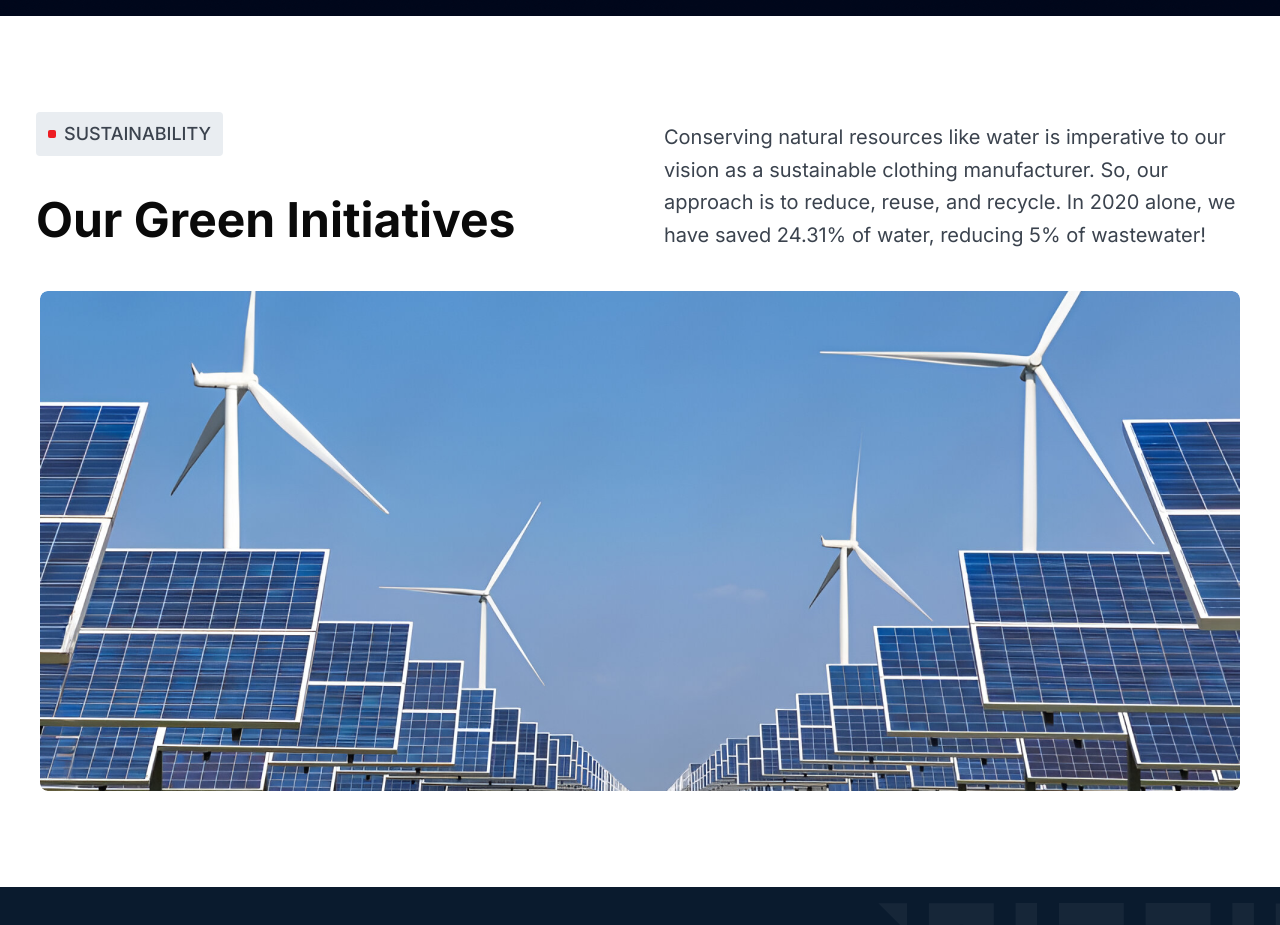
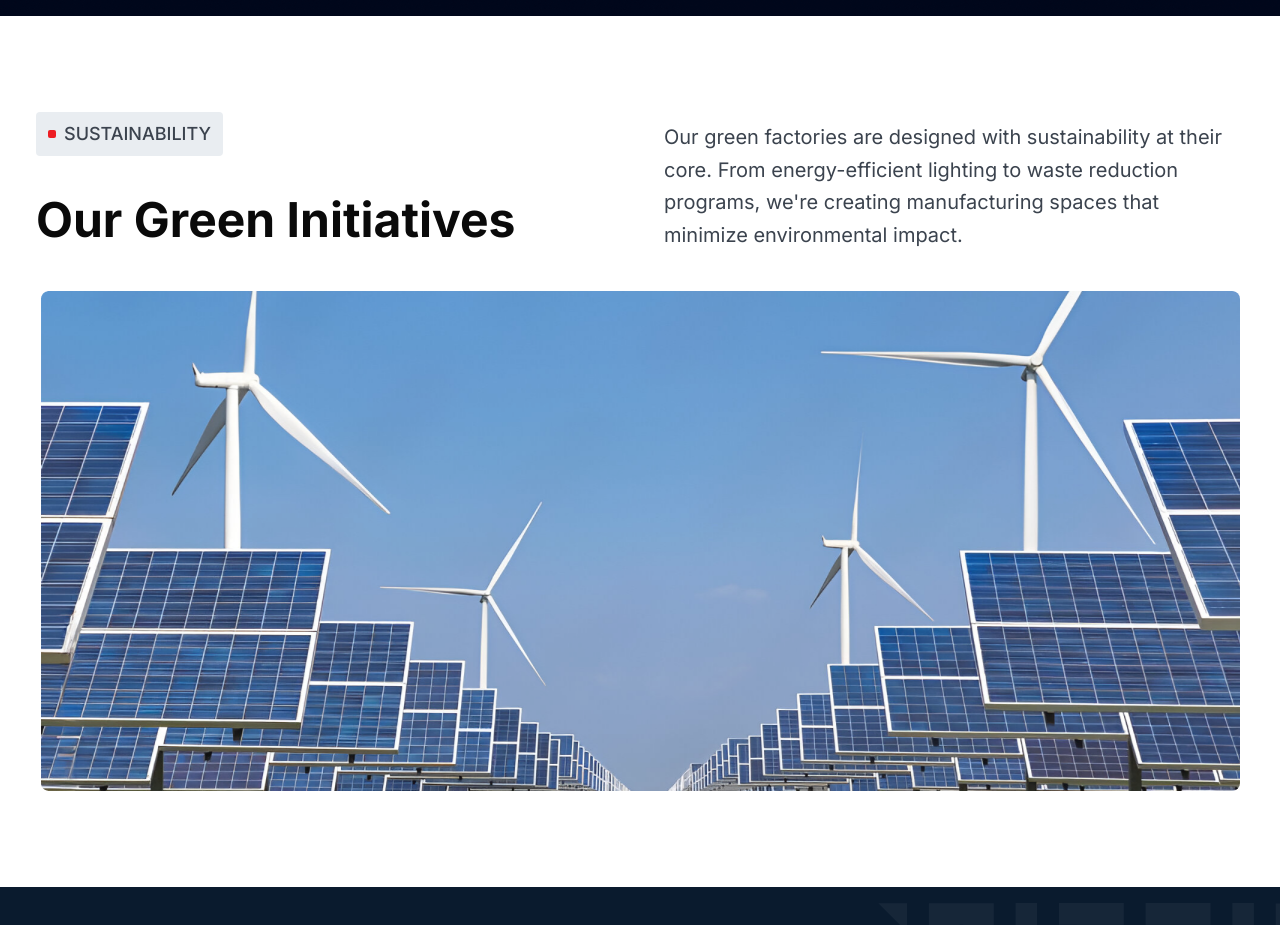
Before and after one commit to soyab-mostofa/ssg-website, a Next.js app: page /sustainability in a window 1280 px wide. Shown: the part 780-1705 px from the top of the page. Built offline with nearby package versions, Linux system fonts and the light colour scheme.

Commit message:
fix animation

```diff
--- a/src/app/(frontend)/sustainability/page.tsx
+++ b/src/app/(frontend)/sustainability/page.tsx
@@ -1,16 +1,25 @@
-/* eslint-disable @next/next/no-img-element */
 'use client'
 import AboutHeader from '@/app/_components/pages/about/AboutHeader'
 import SectionLayout from '@/app/_components/shared/SectionLayout'
-import React from 'react'
-import SustainabilityAccordion from './sustainability-accordion'
+import React, { useState, useEffect } from 'react'
+import SustainabilityAccordion, { sustainabilityItems } from './sustainability-accordion'
 import CarbonWipeout from './CarbonWipeout'
 import SustainableDevelopment from './SustainableDevelopment'
 import ImpactStories from '@/app/_components/pages/home/impact-stories'
-import { motion } from 'motion/react'
+import { motion, AnimatePresence } from 'motion/react'
 import Image from 'next/image'
 
 const SustainabilityPage = () => {
+  const [active, setActive] = useState<number>(0)
+
+  useEffect(() => {
+    const interval = setInterval(() => {
+      setActive((prev) => (prev + 1) % sustainabilityItems.length)
+    }, 3000)
+
+    return () => clearInterval(interval)
+  }, [])
+
   return (
     <div>
       <AboutHeader
@@ -21,9 +30,28 @@ const SustainabilityPage = () => {
         chip="sustainability"
         heading="Our Green Initiatives"
         className="py-0 pt-16 md:py-0 md:pt-24"
-        subLeft="Conserving natural resources like water is imperative to our vision as a sustainable clothing manufacturer. So, our approach is to reduce, reuse, and recycle. In 2020 alone, we have saved 24.31% of water, reducing 5% of wastewater!"
+        subLeft={sustainabilityItems[active].content}
       >
-        <div className="relative mx-auto h-[500px] max-w-[1200px] rounded-[8px] bg-[url('/sustainability-windmill.png')] bg-cover" />
+        <div className="relative mx-auto h-[500px] max-w-[1200px] overflow-hidden rounded-[8px] bg-cover">
+          <AnimatePresence mode="wait">
+            <motion.div
+              key={active}
+              className="absolute inset-0"
+              initial={{ opacity: 0, x: 20 }}
+              animate={{ opacity: 1, x: 0 }}
+              exit={{ opacity: 0, x: -20 }}
+              transition={{ duration: 0.5, ease: 'easeInOut' }}
+            >
+              <Image
+                src={sustainabilityItems[active].image}
+                alt={sustainabilityItems[active].title}
+                fill
+                className="h-full w-full object-cover"
+                priority
+              />
+            </motion.div>
+          </AnimatePresence>
+        </div>
         <SustainabilityAccordion />
         <CarbonWipeout />
         <SustainableDevelopment />
--- a/src/app/(frontend)/sustainability/sustainability-accordion.tsx
+++ b/src/app/(frontend)/sustainability/sustainability-accordion.tsx
@@ -11,7 +11,7 @@ interface AccordionItem {
   image: string
 }
 
-const items: AccordionItem[] = [
+export const sustainabilityItems: AccordionItem[] = [
   {
     title: 'Water',
     content:
@@ -42,7 +42,7 @@ export default function SustainabilityAccordion() {
   return (
     <div className="relative mt-16 space-y-4 bg-primary-blue-900 pb-16 pt-16 text-others-white sm:mt-24 sm:pb-24 sm:pt-24">
       <div className="container">
-        {items.map((item, index) => (
+        {sustainabilityItems.map((item, index) => (
           <div key={item.title} className="border-white/10 border-b last:border-none">
             <button
               onClick={() => toggleAccordion(index)}
--- a/src/app/_components/pages/about/OurValues.tsx
+++ b/src/app/_components/pages/about/OurValues.tsx
@@ -17,13 +17,13 @@ const OurValues = () => {
         src="/pattern-corner.png"
         alt="pattern"
         aria-hidden
-        className="absolute right-0 top-0 opacity-5"
+        className="absolute right-[-91px] top-[-109px] z-0 scale-50 opacity-5 md:right-0 md:top-0 md:scale-100"
       />
       <img
         src="/pattern-corner.png"
         alt="pattern"
         aria-hidden
-        className="absolute bottom-0 left-0 rotate-180 opacity-5"
+        className="absolute bottom-[-90px] left-[-92px] z-0 rotate-180 scale-50 opacity-5 md:scale-100"
       />
     </SectionLayout>
   )
--- a/src/app/_components/pages/home/sustainability/index.tsx
+++ b/src/app/_components/pages/home/sustainability/index.tsx
@@ -79,13 +79,13 @@ const SustainabilitySection = () => {
         src="/pattern-corner.png"
         alt="pattern"
         aria-hidden
-        className="absolute right-0 top-0 opacity-5"
+        className="absolute right-[-91px] top-[-109px] z-0 scale-50 opacity-5 md:right-0 md:top-0 md:scale-100"
       />
       <img
         src="/pattern-corner.png"
         alt="pattern"
         aria-hidden
-        className="absolute bottom-0 left-0 rotate-180 opacity-5"
+        className="absolute bottom-[-90px] left-[-92px] z-0 rotate-180 scale-50 opacity-5 md:scale-100"
       />
     </SectionLayout>
   )
```
